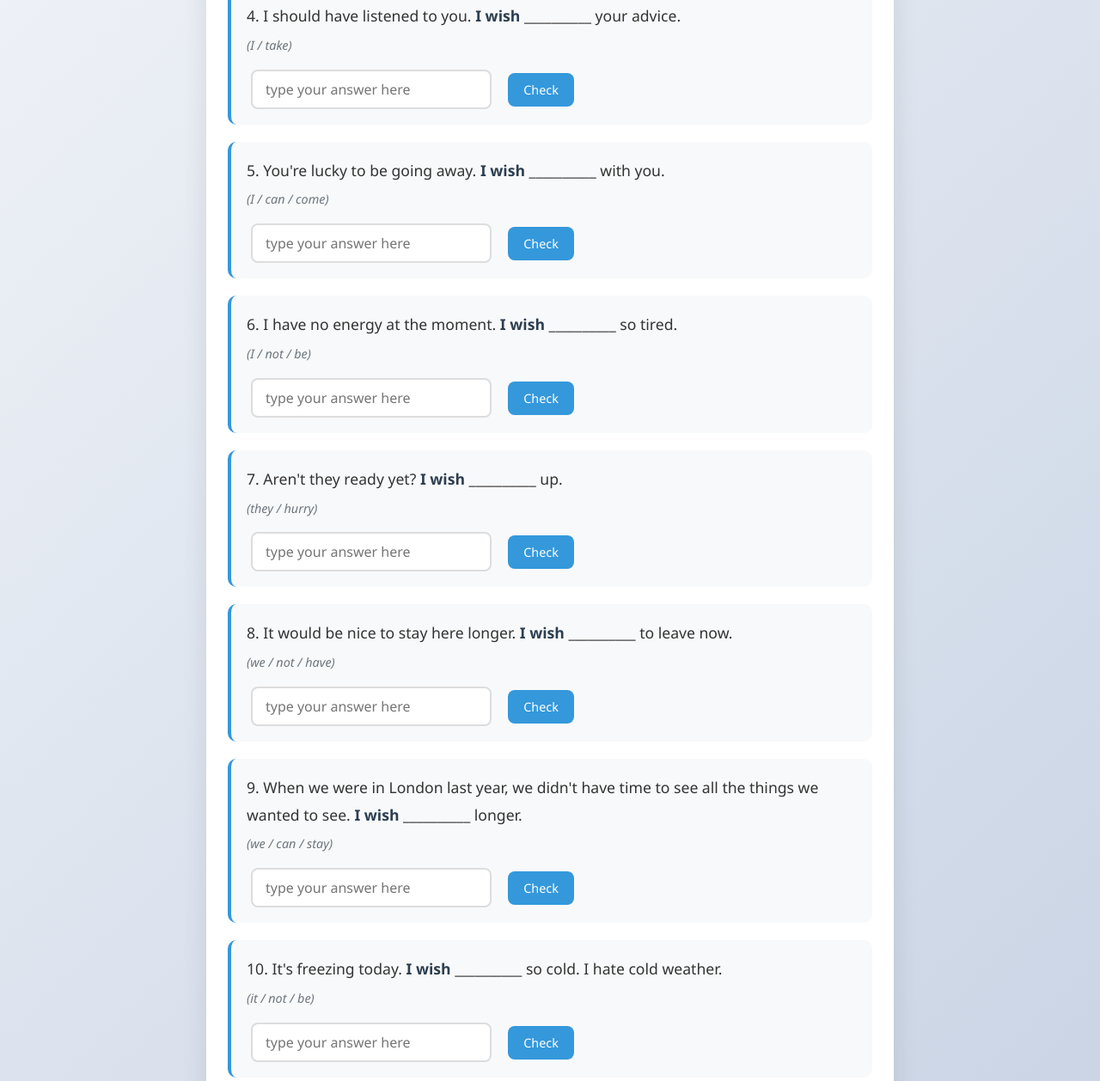
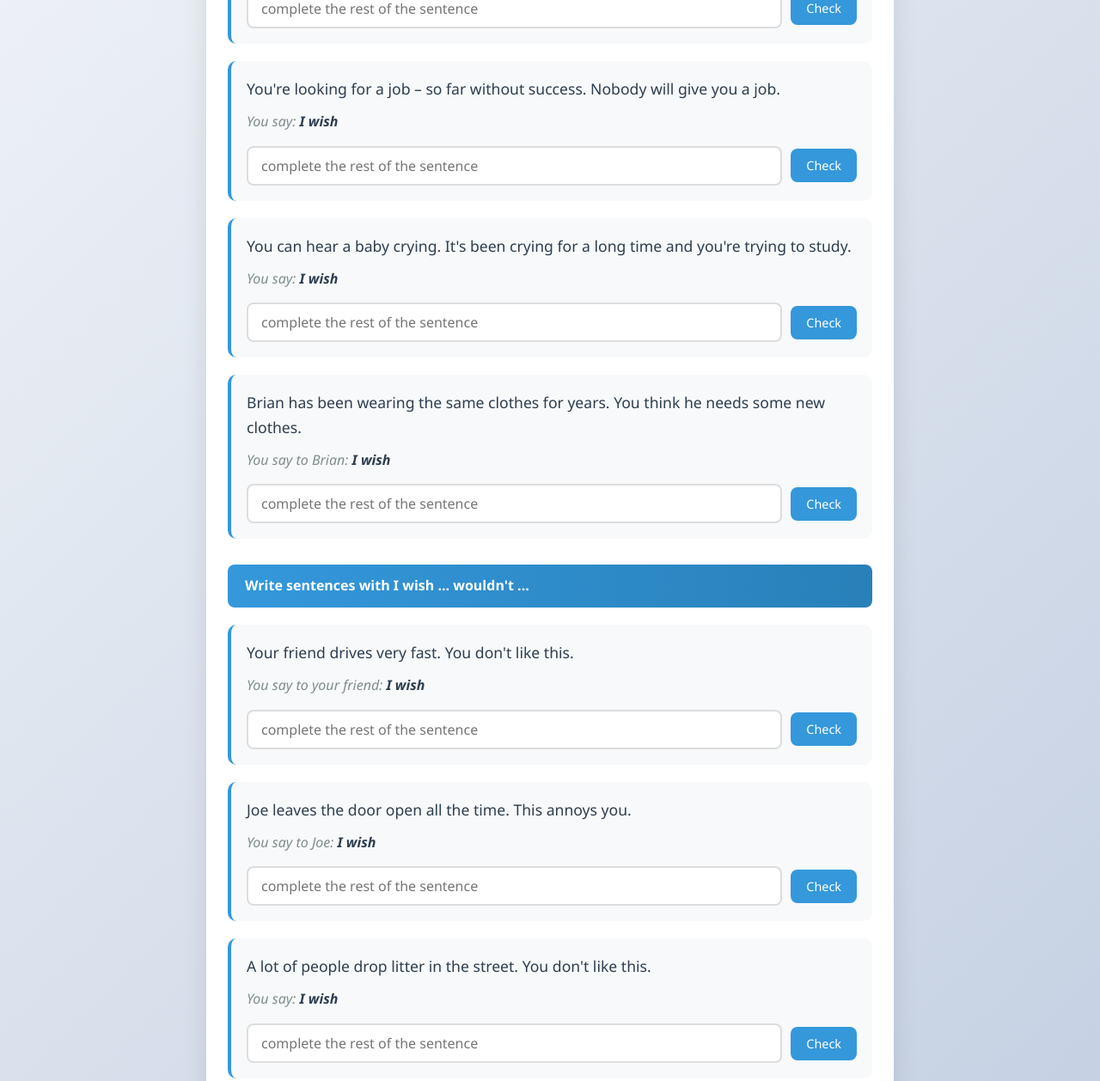
Before and after one commit to e09161/old_house_painting, a plain HTML site: page page34.html in a window 1280 px wide. Shown: the part 548-1806 px from the top of the page at 86% size. Drawn offline with Linux system fonts and the light colour scheme.

Commit message:
Update page34.html

```diff
--- a/page34.html
+++ b/page34.html
@@ -52,6 +52,19 @@
             padding: 25px;
         }
 
+        .section {
+            margin-bottom: 30px;
+        }
+
+        .section-title {
+            background: linear-gradient(to right, #3498db, #2980b9);
+            color: white;
+            padding: 12px 20px;
+            border-radius: 8px;
+            margin-bottom: 20px;
+            font-weight: 600;
+        }
+
         .exercise-item {
             margin-bottom: 20px;
             padding: 18px;
@@ -66,10 +79,24 @@
             box-shadow: 0 5px 15px rgba(0, 0, 0, 0.08);
         }
 
-        .sentence {
+        .situation {
             font-size: 1.1rem;
+            margin-bottom: 12px;
+            color: #2c3e50;
+            font-weight: 500;
+        }
+
+        .response {
             margin-bottom: 15px;
-            line-height: 1.8;
+            font-style: italic;
+            color: #7f8c8d;
+        }
+
+        .input-container {
+            display: flex;
+            flex-wrap: wrap;
+            gap: 10px;
+            align-items: center;
         }
 
         .wish-text {
@@ -78,14 +105,13 @@
         }
 
         .input-field {
+            flex: 1;
+            min-width: 250px;
             padding: 10px 15px;
             border: 2px solid #ddd;
             border-radius: 8px;
             font-size: 1rem;
-            width: 280px;
             transition: border-color 0.3s;
-            display: inline-block;
-            margin: 0 5px;
         }
 
         .input-field:focus {
@@ -103,7 +129,6 @@
             cursor: pointer;
             font-size: 0.9rem;
             transition: background-color 0.3s;
-            margin-left: 10px;
         }
 
         .check-btn:hover {
@@ -176,27 +201,17 @@
             border-radius: 8px;
         }
 
-        .hint {
-            font-size: 0.9rem;
-            color: #6c757d;
-            font-style: italic;
-            margin-top: 5px;
-        }
+        @media (max-width: 600px) {
+            .input-container {
+                flex-direction: column;
+            }
 
-        @media (max-width: 600px) {
             .input-field {
-                width: 100%;
-                margin: 10px 0;
+                min-width: auto;
             }
 
             .check-btn {
                 width: 100%;
-                margin-left: 0;
-                margin-top: 10px;
-            }
-
-            .sentence {
-                font-size: 1rem;
             }
         }
     </style>
@@ -205,16 +220,25 @@
     <div class="container">
         <header>
             <h1>I Wish Sentences Exercise</h1>
-            <p class="instructions">Complete each sentence using the correct form of the verb in parentheses.</p>
+            <p class="instructions">Complete the sentences using "I wish... would..." or "I wish... wouldn't..." based on each situation.</p>
         </header>
 
         <div class="exercise-container" id="exerciseContainer">
             <div class="example">
-                <div class="example-title">Examples:</div>
-                <div class="sentence">1. It was a stupid thing to say. <span class="wish-text">I wish</span> I <strong>hadn't said</strong> it. (I / not / say)</div>
-                <div class="sentence">2. I'm fed up with this rain. <span class="wish-text">I wish</span> <strong>it would stop</strong>. (it / stop)</div>
+                <div class="example-title">Example:</div>
+                <div class="situation">It's raining. You want to go out, but not in the rain.</div>
+                <div class="response">You say: <span class="wish-text">I wish it would stop raining.</span></div>
             </div>
-            <!-- Exercise items will be generated here -->
+
+            <div class="section">
+                <div class="section-title">Write sentences with I wish ... would ...</div>
+                <!-- Section 1 items will be generated here -->
+            </div>
+
+            <div class="section">
+                <div class="section-title">Write sentences with I wish ... wouldn't ...</div>
+                <!-- Section 2 items will be generated here -->
+            </div>
         </div>
 
         <div class="results" id="results"></div>
@@ -227,61 +251,64 @@
     <script>
         // Exercise data
         const exercises = [
+            // Section 1: I wish ... would ...
             {
-                sentence: "It's a difficult question. <span class='wish-text'>I wish</span> __________ the answer.",
-                answer: "I knew",
-                hint: "(I / know)"
+                section: 1,
+                situation: "You're waiting for Jane. She's late and you're getting impatient.",
+                response: "You say to yourself:",
+                answer: "she would come",
+                fullAnswer: "I wish she would come"
             },
             {
-                sentence: "I should have listened to you. <span class='wish-text'>I wish</span> __________ your advice.",
-                answer: "I had taken",
-                hint: "(I / take)"
+                section: 1,
+                situation: "You're looking for a job – so far without success. Nobody will give you a job.",
+                response: "You say:",
+                answer: "somebody would give me a job",
+                fullAnswer: "I wish somebody would give me a job"
             },
             {
-                sentence: "You're lucky to be going away. <span class='wish-text'>I wish</span> __________ with you.",
-                answer: "I could come",
-                hint: "(I / can / come)"
+                section: 1,
+                situation: "You can hear a baby crying. It's been crying for a long time and you're trying to study.",
+                response: "You say:",
+                answer: "the baby would stop crying",
+                fullAnswer: "I wish the baby would stop crying"
             },
             {
-                sentence: "I have no energy at the moment. <span class='wish-text'>I wish</span> __________ so tired.",
-                answer: "I weren't",
-                hint: "(I / not / be)"
+                section: 1,
+                situation: "Brian has been wearing the same clothes for years. You think he needs some new clothes.",
+                response: "You say to Brian:",
+                answer: "you would buy some new clothes",
+                fullAnswer: "I wish you would buy some new clothes"
+            },
+            // Section 2: I wish ... wouldn't ...
+            {
+                section: 2,
+                situation: "Your friend drives very fast. You don't like this.",
+                response: "You say to your friend:",
+                answer: "you wouldn't drive so fast",
+                fullAnswer: "I wish you wouldn't drive so fast"
             },
             {
-                sentence: "Aren't they ready yet? <span class='wish-text'>I wish</span> __________ up.",
-                answer: "they would hurry",
-                hint: "(they / hurry)"
+                section: 2,
+                situation: "Joe leaves the door open all the time. This annoys you.",
+                response: "You say to Joe:",
+                answer: "you wouldn't leave the door open all the time",
+                fullAnswer: "I wish you wouldn't leave the door open all the time"
             },
             {
-                sentence: "It would be nice to stay here longer. <span class='wish-text'>I wish</span> __________ to leave now.",
-                answer: "we didn't have",
-                hint: "(we / not / have)"
-            },
-            {
-                sentence: "When we were in London last year, we didn't have time to see all the things we wanted to see. <span class='wish-text'>I wish</span> __________ longer.",
-                answer: "we could have stayed",
-                hint: "(we / can / stay)"
-            },
-            {
-                sentence: "It's freezing today. <span class='wish-text'>I wish</span> __________ so cold. I hate cold weather.",
-                answer: "it weren't",
-                hint: "(it / not / be)"
-            },
-            {
-                sentence: "Joe still doesn't know what he wants to do. <span class='wish-text'>I wish</span> __________",
-                answer: "he would decide",
-                hint: "(he / decide)"
-            },
-            {
-                sentence: "I really didn't enjoy the party. <span class='wish-text'>I wish</span> __________",
-                answer: "we hadn't gone",
-                hint: "(we / not / go)"
+                section: 2,
+                situation: "A lot of people drop litter in the street. You don't like this.",
+                response: "You say:",
+                answer: "people wouldn't drop litter in the street",
+                fullAnswer: "I wish people wouldn't drop litter in the street"
             }
         ];
 
         // Initialize the exercise
         function initExercise() {
             const container = document.getElementById('exerciseContainer');
+            const section1 = container.querySelector('.section:nth-child(2)');
+            const section2 = container.querySelector('.section:nth-child(3)');
 
             exercises.forEach((exercise, index) => {
                 const exerciseItem = document.createElement('div');
@@ -289,18 +316,21 @@
                 exerciseItem.id = `exercise-${index}`;
 
                 exerciseItem.innerHTML = `
-                    <div class="sentence">
-                        ${index + 3}. ${exercise.sentence}
-                        <div class="hint">${exercise.hint}</div>
-                    </div>
+                    <div class="situation">${exercise.situation}</div>
+                    <div class="response">${exercise.response} <span class="wish-text">I wish</span></div>
                     <div class="input-container">
-                        <input type="text" class="input-field" id="input-${index}" placeholder="type your answer here">
+                        <input type="text" class="input-field" id="input-${index}" placeholder="complete the rest of the sentence">
                         <button class="check-btn" data-index="${index}">Check</button>
                     </div>
                     <div class="feedback" id="feedback-${index}"></div>
                 `;
 
-                container.appendChild(exerciseItem);
+                // Add to appropriate section
+                if (exercise.section === 1) {
+                    section1.appendChild(exerciseItem);
+                } else {
+                    section2.appendChild(exerciseItem);
+                }
             });
 
             // Add event listeners to check buttons
@@ -346,10 +376,6 @@
             // Flexible matching for contractions and variations
             const userVariations = [
                 normalizedUser,
-                normalizedUser.replace("were not", "weren't"),
-                normalizedUser.replace("weren't", "were not"),
-                normalizedUser.replace("had not", "hadn't"),
-                normalizedUser.replace("hadn't", "had not"),
                 normalizedUser.replace("would not", "wouldn't"),
                 normalizedUser.replace("wouldn't", "would not")
             ];
```
